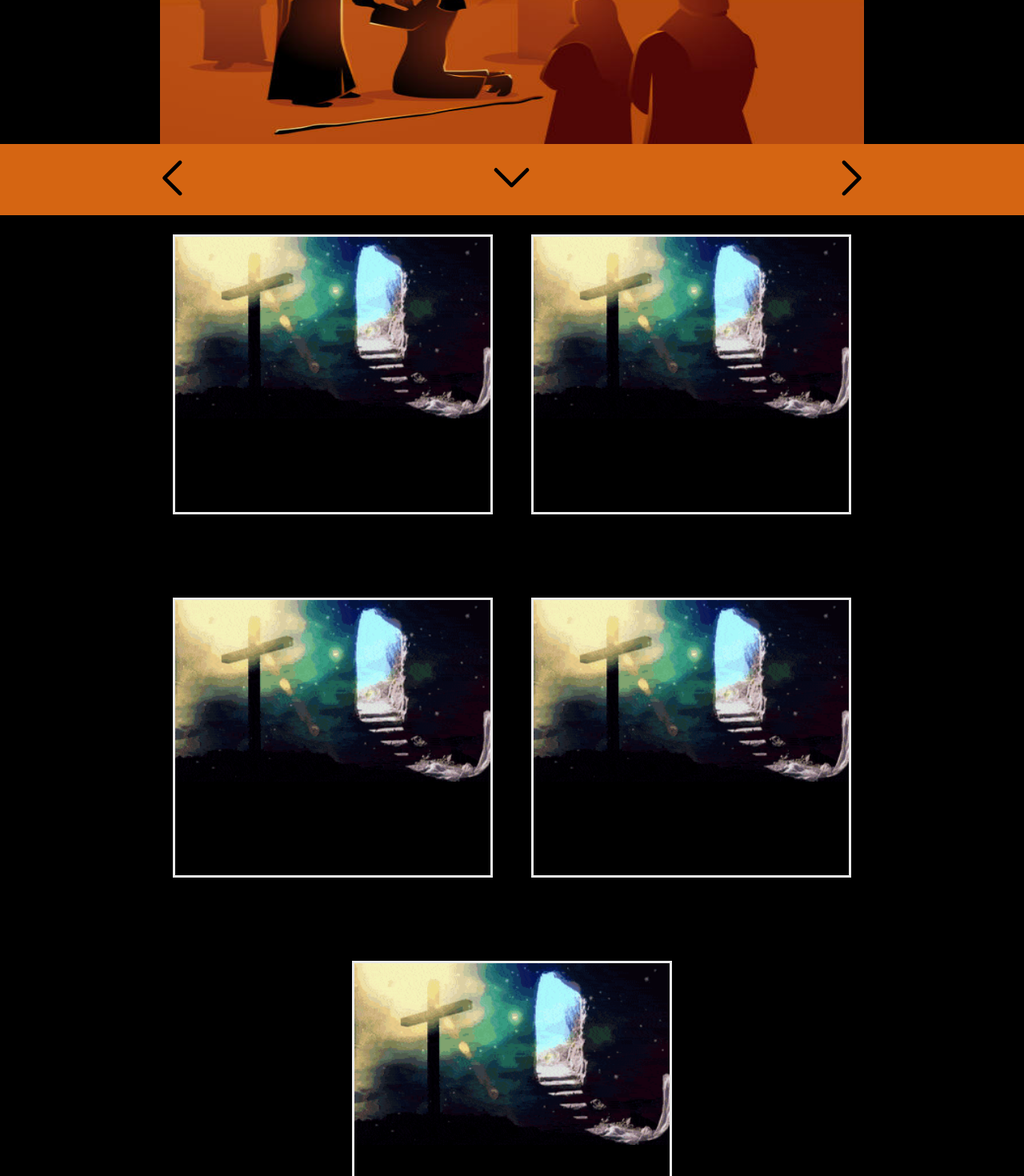
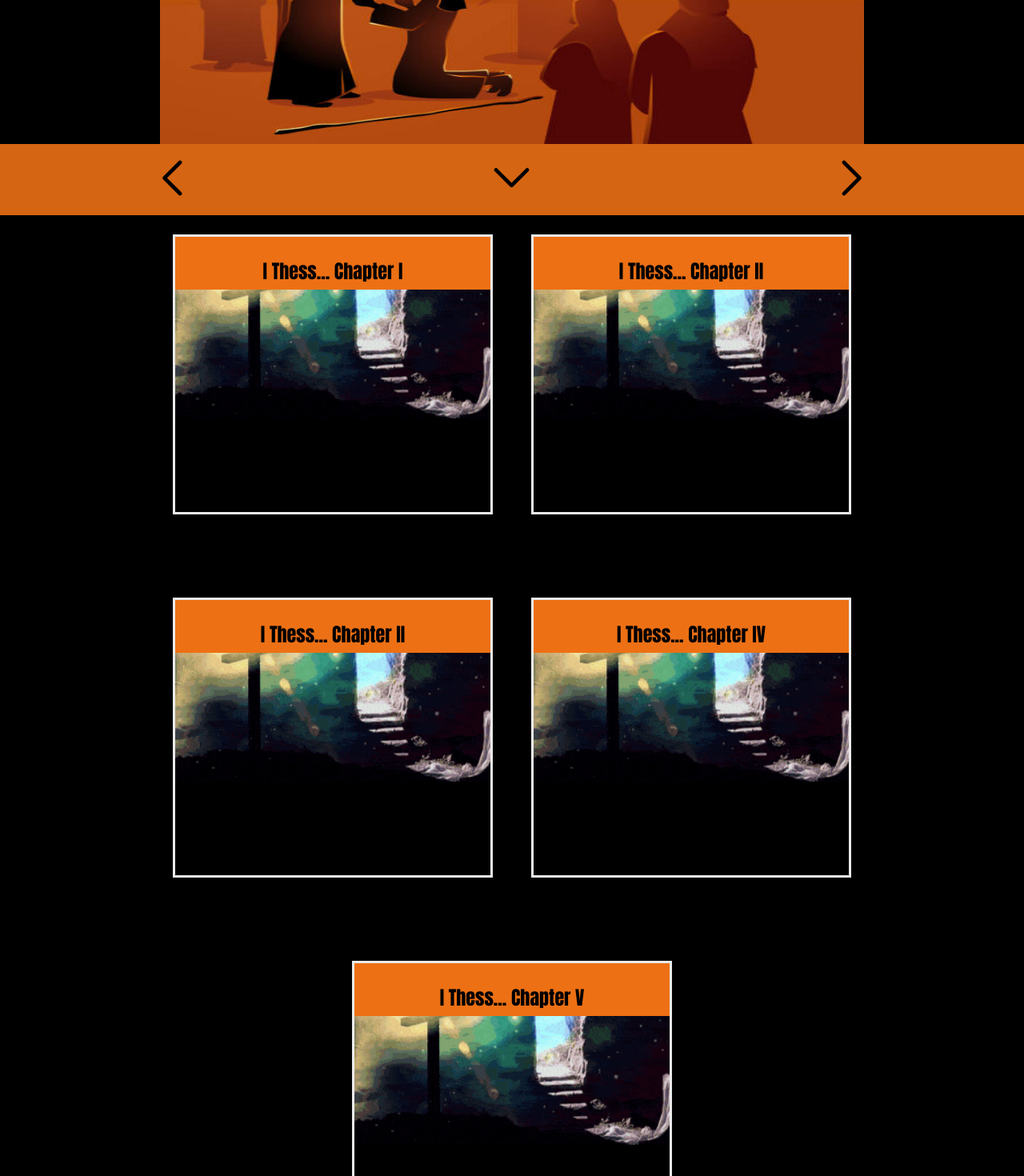
Before and after one commit to jnutt367/the-revelation, a Next.js app: page / in a window 1280 px wide. Shown: the part 389-1859 px from the top of the page at 80% size. Built offline with nearby package versions, Linux system fonts and the light colour scheme.

Commit message:
Update index.js
<h2 className={styles.chapter}>I Thess... Chapter I</h2>

```diff
--- a/pages/index.js
+++ b/pages/index.js
@@ -68,7 +68,7 @@ export default function Home() {
                </div>
         <div className={styles.grid}>
           <div className={styles.card}>
-            <h2>Chapter 1 &darr;</h2>
+            <h2 className={styles.chapter}>I Thess... Chapter I</h2>
             <p>1 Paul, Silas[a] and Timothy,
 
 To the church of the Thessalonians in God the Father & the Lord Jesus Christ:
@@ -82,7 +82,7 @@ Thanksgiving for the Thessalonians’ Faith
           </div>
 
           <div className={styles.card}>
-            <h2>Chapter 2 &rarr;</h2>
+           <h2 className={styles.chapter}>I Thess... Chapter II</h2>
             <p>Paul’s Ministry in Thessalonica
 2 You know, brothers and sisters, that our visit to you was not without results. 2 We had previously suffered and been treated outrageously in Philippi, as you know, but with the help of our God we dared to tell you his gospel in the face of strong opposition. 3 For the appeal we make does not spring from error or impure motives, nor are we trying to trick you. 4 On the contrary, we speak as those approved by God to be entrusted with the gospel. We are not trying to please people but God, who tests our hearts. 5 You know we never used flattery, nor did we put on a mask to cover up greed—God is our witness. 6 We were not looking for praise from people, not from you or anyone else, even though as apostles of Christ we could have asserted our authority. 7 Instead, we were like young children[a] among you.
 
@@ -95,7 +95,7 @@ Paul’s Longing to See the Thessalonians
           </div>
 
           <div className={styles.card}>
-            <h2>Chapter 3 &darr;</h2>
+           <h2 className={styles.chapter}>I Thess... Chapter II</h2>
             <p>3 So when we could stand it no longer, we thought it best to be left by ourselves in Athens. 2 We sent Timothy, who is our brother and co-worker in God’s service in spreading the gospel of Christ, to strengthen and encourage you in your faith, 3 so that no one would be unsettled by these trials. For you know quite well that we are destined for them. 4 In fact, when we were with you, we kept telling you that we would be persecuted. And it turned out that way, as you well know. 5 For this reason, when I could stand it no longer, I sent to find out about your faith. I was afraid that in some way the tempter had tempted you and that our labors might have been in vain.
 
 Timothy’s Encouraging Report
@@ -107,7 +107,7 @@ Timothy’s Encouraging Report
           <div
             className={styles.card}
           >
-            <h2>Chapter 4 &darr;</h2>
+           <h2 className={styles.chapter}>I Thess... Chapter IV</h2>
             <p>
             Living to Please God
 4 As for other matters, brothers and sisters, we instructed you how to live in order to please God, as in fact you are living. Now we ask you and urge you in the Lord Jesus to do this more and more. 2 For you know what instructions we gave you by the authority of the Lord Jesus.
@@ -124,7 +124,7 @@ Believers Who Have Died
           </div>
 <div className={styles.card}>
 
-<h2>Chapter 5 &darr;</h2>
+<h2 className={styles.chapter}>I Thess... Chapter V</h2>
 <p>
 The Day of the Lord
 5 Now, brothers and sisters, about times and dates we do not need to write to you, 2 for you know very well that the day of the Lord will come like a thief in the night. 3 While people are saying, “Peace and safety,” destruction will come on them suddenly, as labor pains on a pregnant woman, and they will not escape.
```
